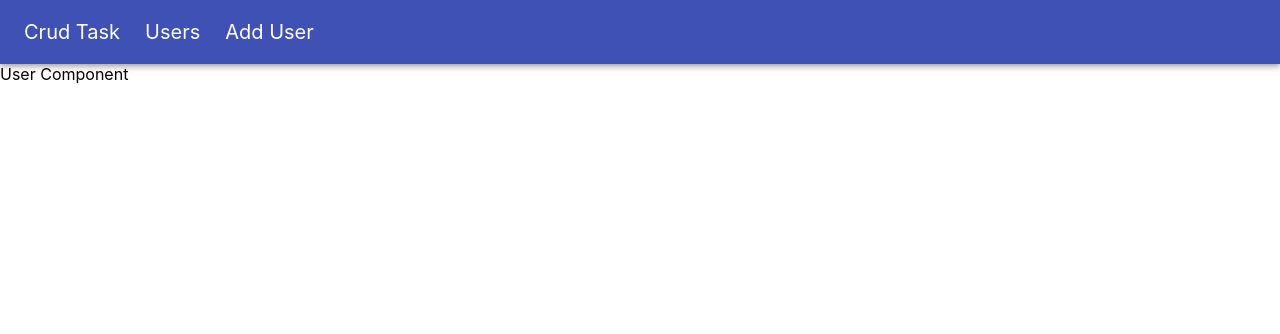
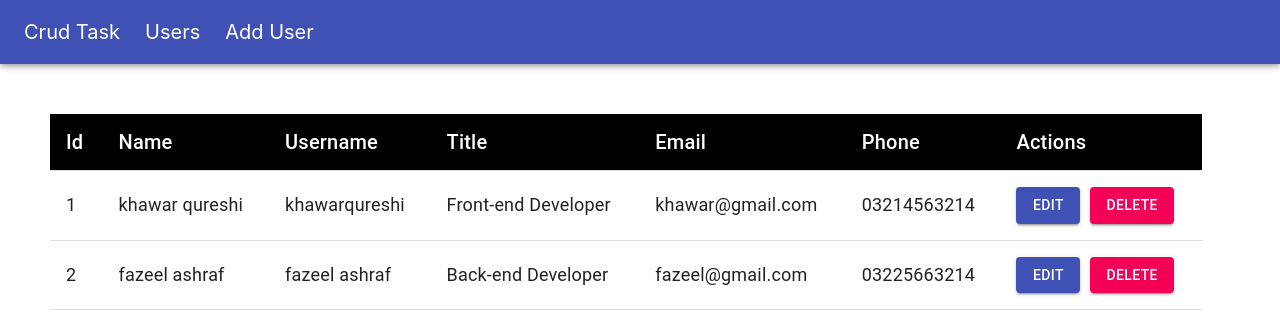
Before and after one commit to khawarqureshi/crud-app, a React (Create React App) app: page /users in a window 1280 px wide. Shown: the top 334 px of the page. Built offline with nearby package versions, Linux system fonts and the light colour scheme; data requests are answered from the project's data file.

Commit message:
Added functionality to users component

```diff
--- a/src/components/Users.js
+++ b/src/components/Users.js
@@ -1,17 +1,91 @@
-import React, { useEffect } from "react";
+import React, { useState, useEffect } from "react";
+
+import {
+  Table,
+  TableHead,
+  TableCell,
+  Paper,
+  TableRow,
+  TableBody,
+  Button,
+  makeStyles,
+} from "@material-ui/core";
 import { getUsers } from "../services/api";
 
+const useStyles = makeStyles({
+  table: {
+    width: "90%",
+    margin: "50px 0 0 50px",
+  },
+  thead: {
+    "& > *": {
+      fontSize: 20,
+      background: "#000000",
+      color: "#FFFFFF",
+    },
+  },
+  row: {
+    "& > *": {
+      fontSize: 18,
+    },
+  },
+});
+
 const Users = () => {
+  const [users, setUsers] = useState([]);
+  const classes = useStyles();
+
   useEffect(() => {
     getAllUsers();
   }, []);
 
   const getAllUsers = async () => {
     const res = await getUsers();
-    console.log(res);
+    console.log(res.data);
+    setUsers(res.data);
   };
 
-  return <div>User Component</div>;
+  return (
+    <Table className={classes.table}>
+      <TableHead>
+        <TableRow className={classes.thead}>
+          <TableCell>Id</TableCell>
+          <TableCell>Name</TableCell>
+          <TableCell>Username</TableCell>
+          <TableCell>Title</TableCell>
+          <TableCell>Email</TableCell>
+          <TableCell>Phone</TableCell>
+          <TableCell>Actions</TableCell>
+        </TableRow>
+      </TableHead>
+      <TableBody>
+        {users.map((user) => (
+          <TableRow className={classes.row} key={user.id}>
+            <TableCell>{user.id}</TableCell>
+            <TableCell>{user.name}</TableCell>
+            <TableCell>{user.username}</TableCell>
+            <TableCell>{user.title}</TableCell>
+            <TableCell>{user.email}</TableCell>
+            <TableCell>{user.phone}</TableCell>
+            <TableCell>
+              <Button
+                color="primary"
+                variant="contained"
+                style={{ marginRight: 10 }}
+                // component={Link}
+                to={`/edit/${user._id}`}
+              >
+                Edit
+              </Button>
+              <Button color="secondary" variant="contained">
+                Delete
+              </Button>
+            </TableCell>
+          </TableRow>
+        ))}
+      </TableBody>
+    </Table>
+  );
 };
 
 export default Users;
```
